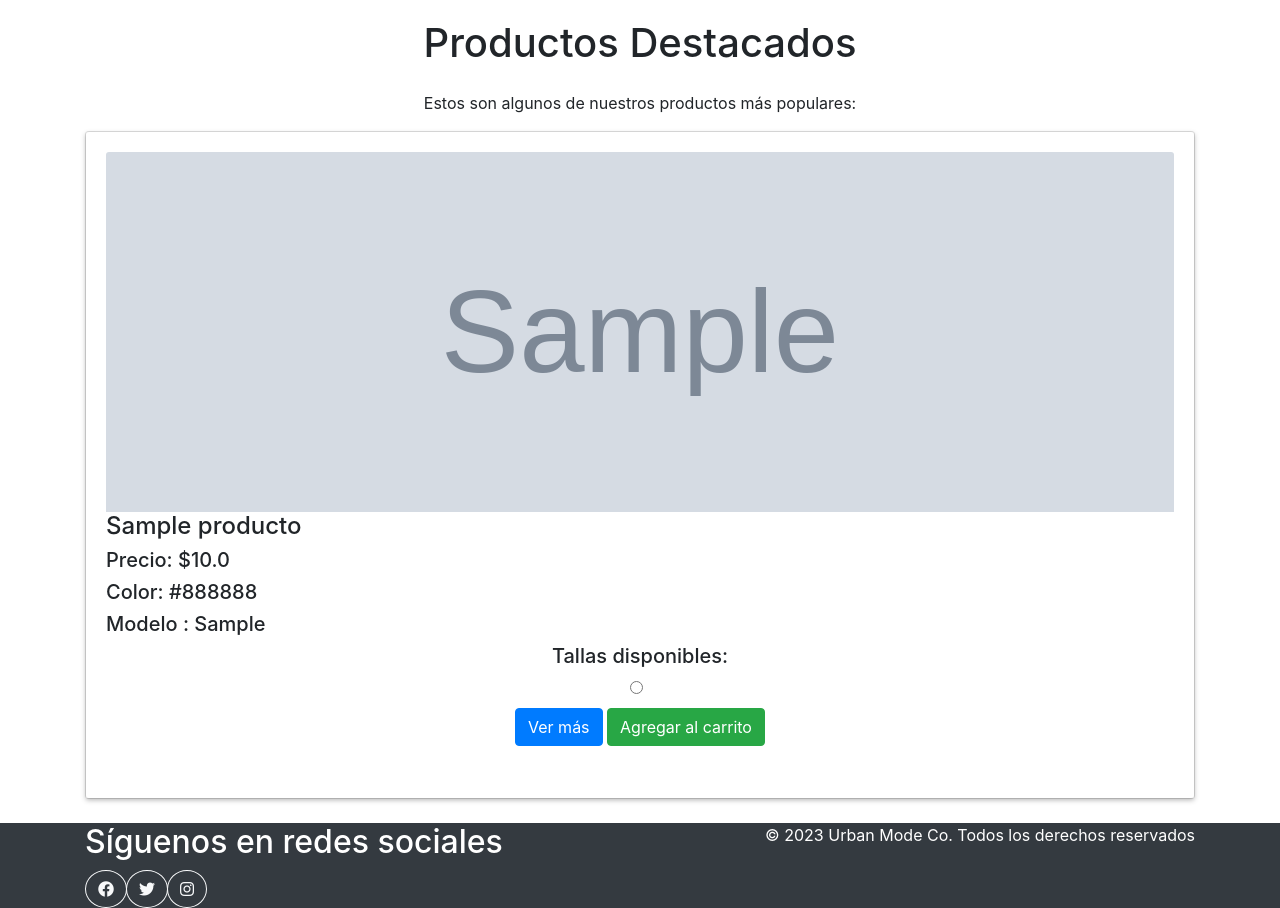
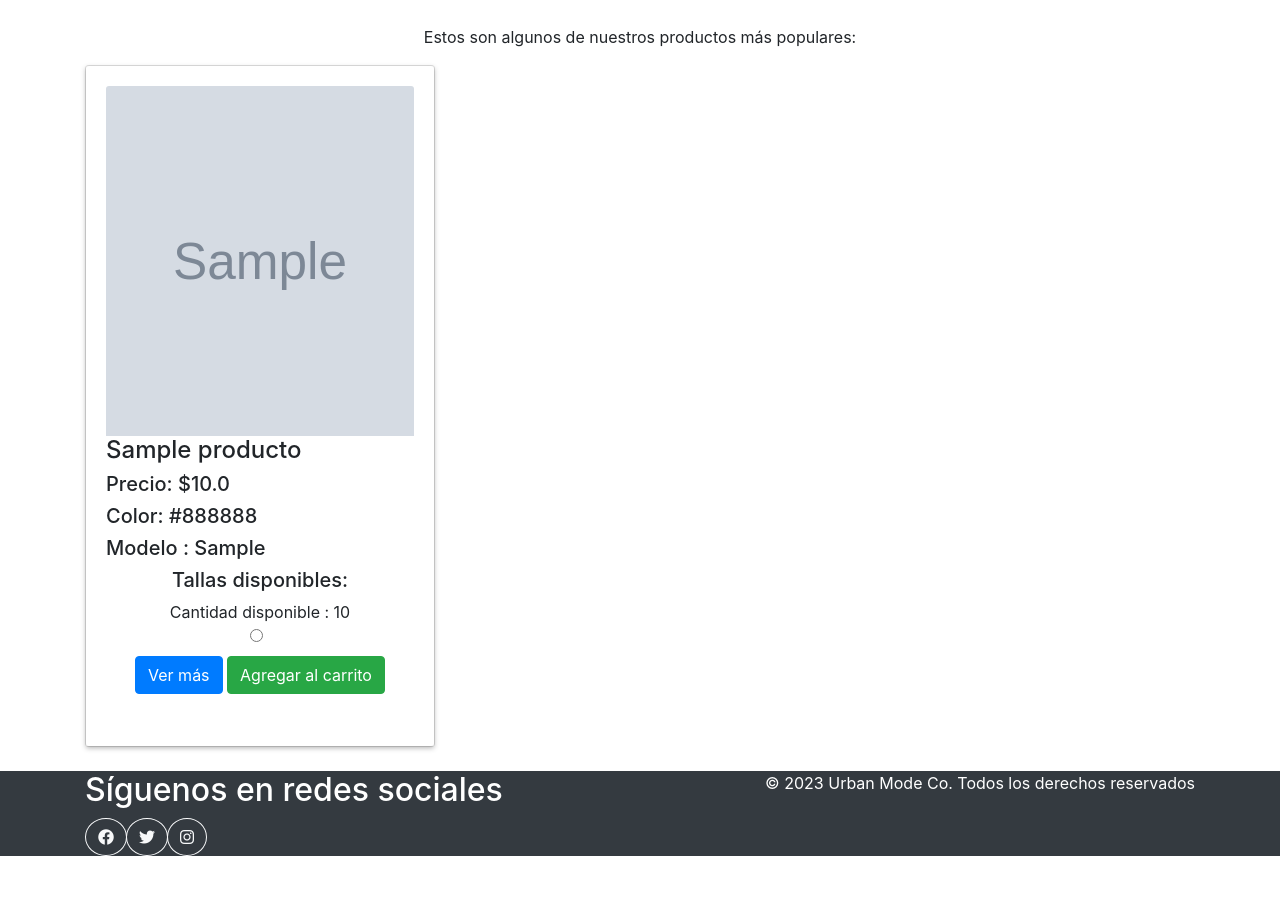
Before and after one commit to IDGS-802-20002145/ProyectoFinal, a Flask app: page /catalogoC in a window 1280 px wide. Shown: the part 629-1537 px from the top of the page. After the commit the page ends 1485 px from the top, so only its background shows below. Run offline with Flask 3, Linux system fonts and the light colour scheme; a user stored in the database is signed in; tables that the repository leaves empty hold one stand-in row (values such as "Sample post"); grey boxes marked "Sample" are stand-in pictures; one stand-in notice (Sample message) is shown; some libraries are stand-ins or nearby versions.

Commit message:
Modulo ventas desde el cliente completo

```diff
--- a/project/Cliente/routes.py
+++ b/project/Cliente/routes.py
@@ -30,7 +30,8 @@ cliente = Blueprint('cliente', __name__)
 @cliente.route('/catalogoC',methods=["GET","POST"])
 @login_required
 def catalogoC():
-    prod = Producto.query.all()
+
+    prod = Producto.query.filter(Producto.estatus == 1).all()
     modelos = db.session.query(Producto.modelo).distinct().all()
     otrosAtributos = db.session.query(Producto.modelo,
                                       Producto.imagen,
@@ -38,7 +39,8 @@ def catalogoC():
                                       Producto.precio,
                                       Producto.color,
                                       Producto.descripcion,
-                                      Producto.stock_existencia).group_by(Producto.modelo).all()
+                                      Producto.stock_existencia,
+                                      Producto.estatus).group_by(Producto.modelo).all()
     print(otrosAtributos)
     productos_por_modelo = {}
 
@@ -149,7 +151,7 @@ def pagar():
     if request.method == 'GET':
         id = request.args.get('id')
         print(id, " Es el id del pedido")
-        pedido = Pedido.query.filter_by(id=id, estatus=1).join(DetPedido).join(Producto).filter(Producto.stock_existencia >= DetPedido.cantidad).all()
+        pedido = Pedido.query.filter_by(id=id, estatus=1).join(DetPedido).join(Producto).filter(Producto.stock_existencia > DetPedido.cantidad).all()
         detProductos = {}
         total = 0
         productos_sin_existencias_nombres = []
@@ -367,7 +369,7 @@ def pago_tarjeta():
 def pagarTodo():
    pedidos_disponibles = ""
    if request.method == 'GET':
-      pedidos_disponibles = Pedido.query.filter_by(estatus=1).join(DetPedido).join(Producto).filter(Producto.stock_existencia >= DetPedido.cantidad).all()
+      pedidos_disponibles = Pedido.query.filter_by(estatus=1).join(DetPedido).join(Producto).filter(Producto.stock_existencia > DetPedido.cantidad).all()
       detProductos = {}
       total = 0
       productos_sin_existencias_nombres = []
@@ -401,7 +403,7 @@ def pagarTodo():
 
    if request.method == 'POST':
       if request.form['metodo_pago'] == 'efectivo':
-                pedidos_disponibles = Pedido.query.filter_by(estatus=1).join(DetPedido).join(Producto).filter(Producto.stock_existencia >= DetPedido.cantidad).all()
+                pedidos_disponibles = Pedido.query.filter_by(estatus=1).join(DetPedido).join(Producto).filter(Producto.stock_existencia > DetPedido.cantidad).all()
 
 
                 for pedido in pedidos_disponibles:
@@ -512,7 +514,7 @@ def pagarTodo():
 @login_required
 def pago_tarjetaT():
     if request.method == 'POST':
-         pedidos_disponibles = Pedido.query.filter_by(estatus=1).join(DetPedido).join(Producto).filter(Producto.stock_existencia >= DetPedido.cantidad).all()
+         pedidos_disponibles = Pedido.query.filter_by(estatus=1).join(DetPedido).join(Producto).filter(Producto.stock_existencia > DetPedido.cantidad).all()
          for pedido in pedidos_disponibles:
                pedido.estatus = 2
 
--- a/project/__init__.py
+++ b/project/__init__.py
@@ -16,7 +16,7 @@ def create_app():
     #Configuraciones necesarias
     app.config['SQLAlchemy_TRACK_MODIFICATIONS']= False
     app.config['SECRET_KEY'] =  os.urandom(24)
-    app.config['SQLALCHEMY_DATABASE_URI'] = 'mysql://root:root@127.0.0.1:3310/urbanMode'
+    app.config['SQLALCHEMY_DATABASE_URI'] = 'mysql://root:@127.0.0.1:3306/urbanMode'
     app.config['SECURITY_PASSWORD_HASH'] =  'pbkdf2_sha512'
     app.config['SECURITY_PASSWORD_SALT'] =  'secretsalt'
     app.config['UPLOAD_FOLDER'] = '/static/img'
--- a/project/templates/catalogoCliente.html
+++ b/project/templates/catalogoCliente.html
@@ -1,21 +1,5 @@
 {% extends "base.html" %}
 {% block content %}
-
-
-{% with messages = get_flashed_messages(with_categories=true) %}
-{% if messages %}
-{% for category, message in messages %}
-<div class="alert alert-{{ category }}" role="alert">
-  {{ message }}
-  <button type="button" class="close" data-dismiss="alert" aria-label="Cerrar">
-    <span aria-hidden="true">&times;</span>
-  </button>
-</div>
-{% endfor %}
-{% endif %}
-{% endwith %}
-
-
 
 <div id="carouselExampleIndicators" class="carousel slide" data-ride="carousel" data-interval="4000">
     <ol class="carousel-indicators">
@@ -25,7 +9,7 @@
     </ol>
     <div class="carousel-inner">
       <div class="carousel-item active slide1">
-      <img class="d-block w-100" src="./static/img/SartorialBanner.png" alt="First slide">
+        <img class="d-block w-100"  src="./static/img/SartorialBanner.png" alt="First slide">
       </div>
       <div class="carousel-item slide2">
         <img class="d-block w-100" src="./static/img/SartorialBanner2.png" alt="Second slide">
@@ -70,7 +54,6 @@
     opacity: 0;
     transform: translateX(100%);
   }
-
   100% {
     opacity: 1;
     transform: translateX(0%);
@@ -82,7 +65,6 @@
     opacity: 0;
     transform: translateX(100%);
   }
-
   100% {
     opacity: 1;
     transform: translateX(0%);
@@ -94,42 +76,45 @@
     opacity: 0;
     transform: translateX(100%);
   }
-
   100% {
     opacity: 1;
     transform: translateX(0%);
   }
 }
+
 </style>
 
 <!-- Productos -->
 <div class="container">
     <h1 class="text-center my-4">Productos Destacados</h1>
     <p>Estos son algunos de nuestros productos más populares:</p>
-  <div class="card-deck">
+    <div class="row">
       {% set cont = 0%}
       {% for modelo, productos in productos_por_modelo.items() %}
+      {% if otrosAtributos[loop.index-1].estatus == 1%}
+      <div class="col-4">
         <div class="card mb-4">
           <div class="card-body" style="box-shadow: 0 2px 5px rgba(0, 0, 0, 0.3)" id="{{modelo}}">
-
-        {% if modelo == otrosAtributos[loop.index-1].modelo %}
-
-        <img class="card-img-top" src="{{ url_for('static', filename='img/' + otrosAtributos[loop.index-1].imagen) }}"
-          alt="Card image cap" height="360">
+              {%  if modelo == otrosAtributos[loop.index-1].modelo%}
+                <img class="card-img-top" src="{{ url_for('static', filename='img/' + otrosAtributos[loop.index-1].imagen) }}" alt="Card image cap" height="350">
                 <p class="card-text h4" style="display: table; text-align: center;">{{otrosAtributos[loop.index-1].nombre}}</p>
                 <p class="card-text h5" style="display: table;">Precio: ${{otrosAtributos[loop.index-1].precio}}</p>
                 <p class="card-text h5" style="display: table;">Color: {{otrosAtributos[loop.index-1].color}}</p>
                 <p class="card-text h5" style="display: none;">Descripción: {{otrosAtributos[loop.index-1].descripcion}}</p>
-        <p class="card-text h5" style="display: none;">Stock: {{otrosAtributos[loop.index-1].stock_existencia }}</p>
+                <p class="card-text h5" style="display: none;">
+                  {% if otrosAtributos[loop.index-1].stock_existencia < 1 %}
+                    No hay existencias
                     {% endif %}
 
-
+                </p>
               <h5 class="card-text h5" style="display: table;">Modelo : {{ modelo }}</h5>
               <p class="card-text h5">Tallas disponibles: </p>
+              {% endif %}
               {% for producto in productos %}
+              {% set cont = cont + otrosAtributos[loop.index-1].stock_existencia %}
+              Cantidad disponible : {{ cont }}
               <div class="form-check">
-          <input class="form-check-input" type="radio" name="tallaProducto" id="{{ producto.id }}"
-            value="{{ producto.id }}">
+                <input class="form-check-input" type="radio" name="tallaProducto" id="{{ producto.id }}" value="{{ producto.id }}">
                 <label class="form-check-label" for="{{ producto.id }}">
                   {% if producto.tallas == 'S'%}
                   Chica
@@ -141,40 +126,38 @@
                 </label>
               </div>
             {% endfor %}
+              <button class="btn btn-primary" onclick="verMas('{{modelo}}')">Ver más</button>
+              <button class="btn btn-success my-2"  onclick="cantCarrito('{{modelo}}')" id="btnAddCart{{modelo}}">Agregar al carrito</button>
 
-
-        <button class="btn btn-primary" onclick="verMas('{{modelo}}')">Ver más</button>
-        <button class="btn btn-success my-2" onclick="cantCarrito('{{modelo}}')" id="btnAddCart{{modelo}}">Agregar al
-          carrito</button>
-
-        <form id="{{loop.index-1}}" action="{{ url_for('cliente.pedidos') }}" method="POST">
-          <input type="number" class="form-control my-2" placeholder="Cantidad del producto" style="display: none;"
-            id="txtCantCar{{modelo}}" name="txtCantCar">
-          <button type="submit" class="btn btn-info my-2" style="display: none;"
-            onclick="actualizarFormulario('{{loop.index-1}}')" id="addCart{{modelo}}">Agregar al carrito</button>
+              <form id="{{loop.index-1}}" action="{{ url_for('cliente.pedidos') }}" method="POST" >
+                <input type="number" class="form-control my-2" placeholder="Cantidad del producto" style="display: none;" id="txtCantCar{{modelo}}" name="txtCantCar">
+                <button type="submit" class="btn btn-info my-2" style="display: none;" onclick="actualizarFormulario('{{loop.index-1}}')" id="addCart{{modelo}}">Agregar al carrito</button>
               </form>
               <br>
-
               </div>
             </div>
+        </div>
+        {%endif%}
         {% endfor %}
 
 
       </div>
     </div>
+  </div>
+</div>
   <script>
-  function verMas(id) {
+function verMas(id){
   var cardBody = document.getElementById(id);
   var cardText = cardBody.getElementsByClassName("card-text");
   for (var i = 0; i < cardText.length; i++) {
     cardText[i].style.display = "table";
   }
 }
-  function cantCarrito(modelo) {
+function cantCarrito(modelo){
   //alert(modelo)
-    var cantCarrito = document.getElementById("txtCantCar" + modelo);
-    var btnCarrito = document.getElementById("addCart" + modelo);
-    var btnCarrito0 = document.getElementById("btnAddCart" + modelo);
+  var cantCarrito = document.getElementById("txtCantCar"+modelo);
+  var btnCarrito = document.getElementById("addCart"+modelo);
+  var btnCarrito0 = document.getElementById("btnAddCart"+modelo);
 
   cantCarrito.style.display = "inline";
   btnCarrito.style.display = "inline";
```
Also changed, not shown: project/templates/pedidos.html (+3 -17 lines). Lines whose indentation alone changed are shown as unchanged.
